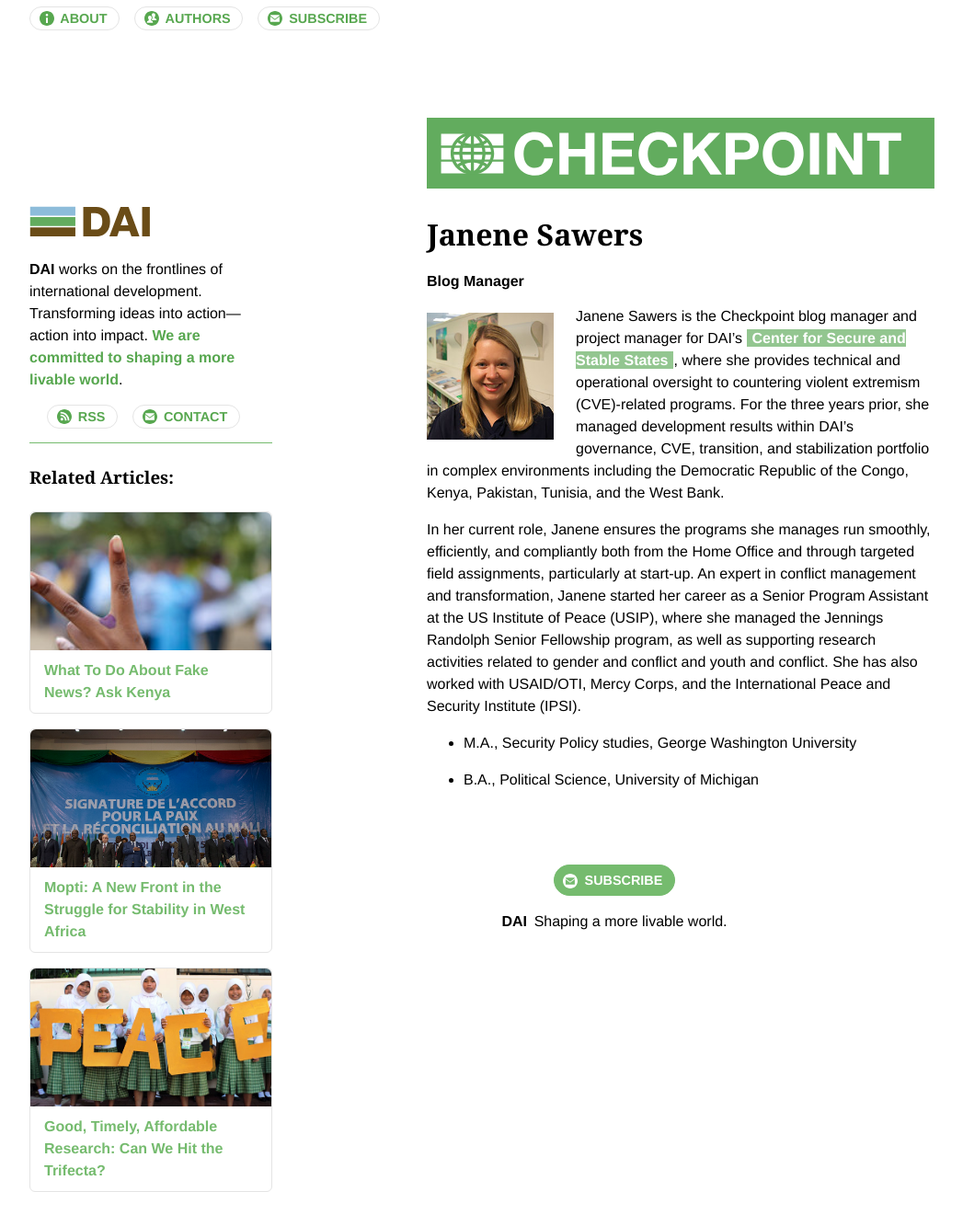
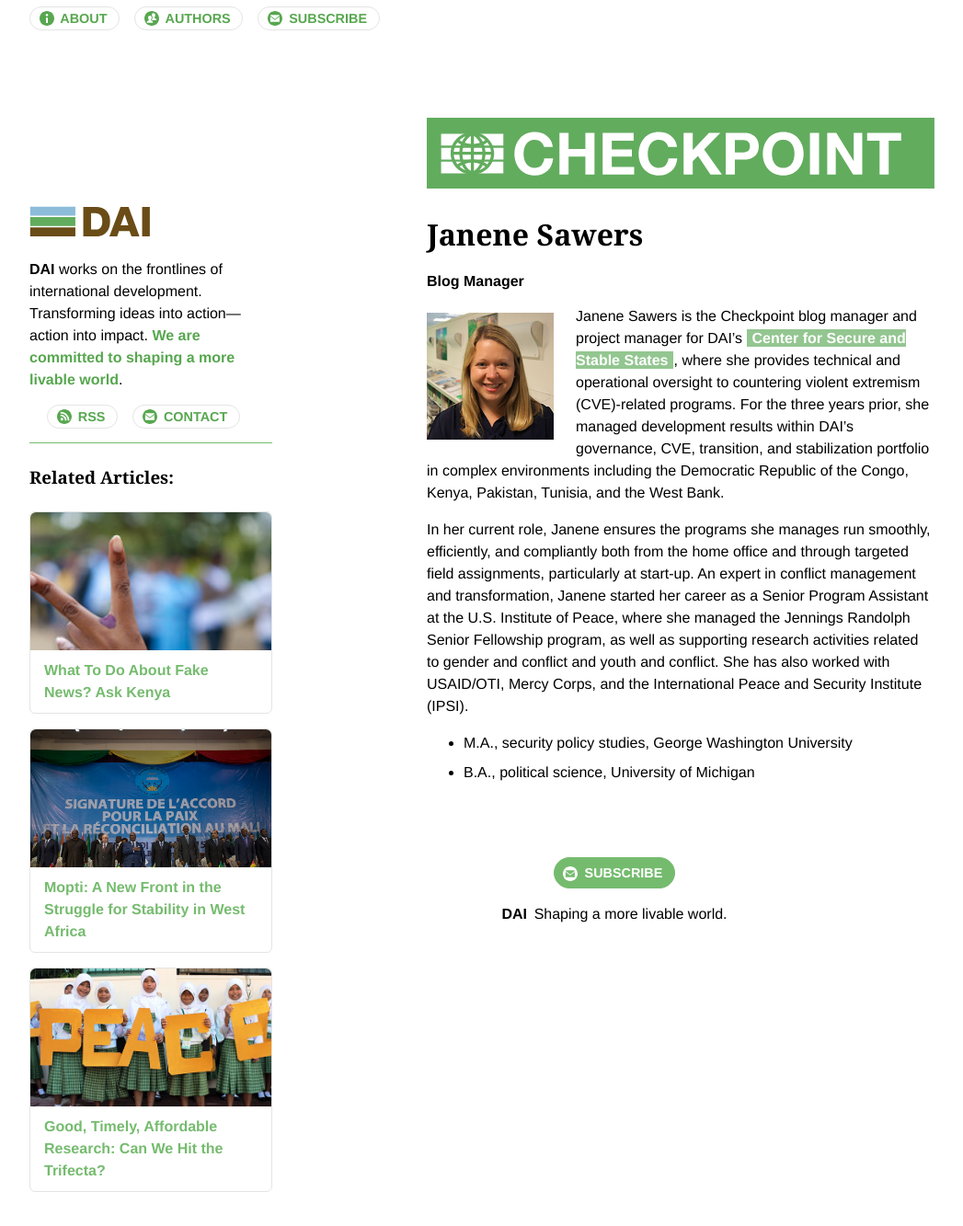
Before and after one commit to BryanSchuetz/CS-, a Jekyll site: the page built from _authors/janene-sawers.markdown, in a window 1280 px wide. Shown: the whole page at 92% size, without its empty margins (116-1163 px from the left). Built offline with Jekyll 4.4.1, drawn with Linux system fonts in a browser that asks for light colours.

Commit message:
Updated Janene Sawers

```diff
--- a/_authors/janene-sawers.markdown
+++ b/_authors/janene-sawers.markdown
@@ -9,8 +9,7 @@ Janene Sawers is the Checkpoint blog manager and project manager for DAI’s [Ce
 
 <!--more-->
 
-In her current role, Janene ensures the programs she manages run smoothly, efficiently, and compliantly both from the Home Office and through targeted field assignments, particularly at start-up. An expert in conflict management and transformation, Janene started her career as a Senior Program Assistant at the US Institute of Peace (USIP), where she managed the Jennings Randolph Senior Fellowship program, as well as supporting research activities related to gender and conflict and youth and conflict. She has also worked with USAID/OTI, Mercy Corps, and the International Peace and Security Institute (IPSI).
+In her current role, Janene ensures the programs she manages run smoothly, efficiently, and compliantly both from the home office and through targeted field assignments, particularly at start-up. An expert in conflict management and transformation, Janene started her career as a Senior Program Assistant at the U.S. Institute of Peace, where she managed the Jennings Randolph Senior Fellowship program, as well as supporting research activities related to gender and conflict and youth and conflict. She has also worked with USAID/OTI, Mercy Corps, and the International Peace and Security Institute (IPSI).
 
-* M.A., Security Policy studies, George Washington University
-
-* B.A., Political Science, University of Michigan
+* M.A., security policy studies, George Washington University
+* B.A., political science, University of Michigan
```
